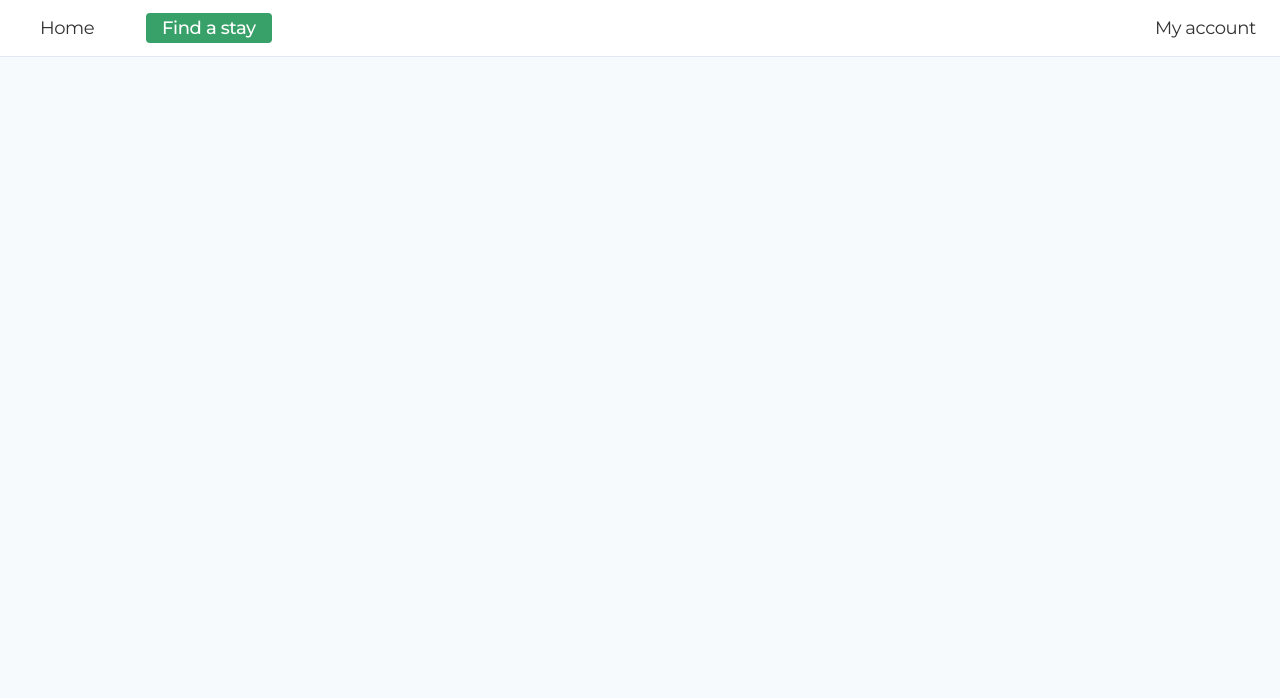
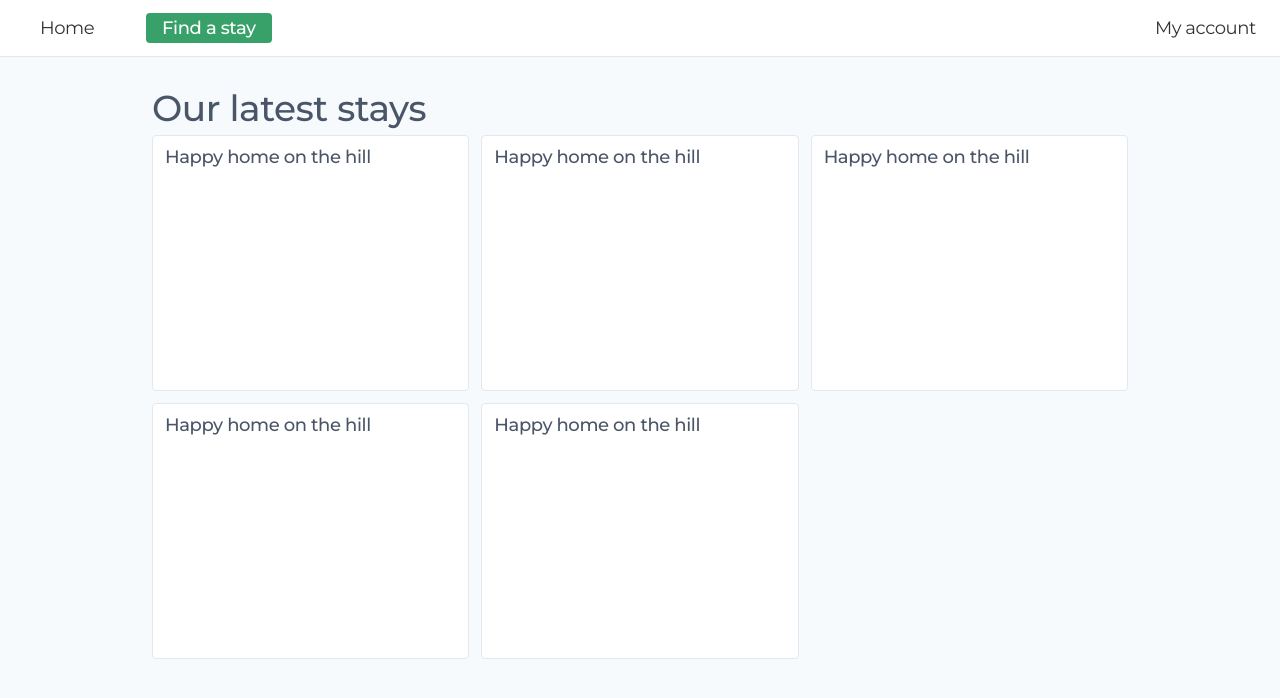
Before and after one commit to brainless/solvex, a React (Create React App) app in the folder webapp/: page / in a window 1280 px wide. Shown: the top 698 px of the page. Built offline with nearby package versions, Linux system fonts and the light colour scheme.

Commit message:
(tasl) WIP Home page and Stays listing small box

```diff
--- a/webapp/src/App.js
+++ b/webapp/src/App.js
@@ -17,6 +17,7 @@ function App() {
     <Fragment>
       <Router>
         <Navbar />
+        <div className="block clear-both" style={{ paddingBottom: "57px" }} />
 
         <Switch>
           <Route path="/search">
--- a/webapp/src/components/Home/index.js
+++ b/webapp/src/components/Home/index.js
@@ -1,5 +1,65 @@
 import React from "react";
 
+import { Section, Hx } from "components/LayoutHelpers";
+import SmallBox from "components/Stay/SmallBox";
+
+const sampleStays = [
+  {
+    id: 82627,
+    name: "Happy home on the hill",
+    roomCount: 3,
+    stayType: "whole_house",
+    totalHeadCount: 5,
+    features: ["ktch", "wamc", "wifi", "fibr", "inet"],
+  },
+  {
+    id: 82627,
+    name: "Happy home on the hill",
+    roomCount: 3,
+    stayType: "whole_house",
+    totalHeadCount: 5,
+    features: ["ktch", "wamc", "wifi", "fibr", "inet"],
+  },
+  {
+    id: 82627,
+    name: "Happy home on the hill",
+    roomCount: 3,
+    stayType: "whole_house",
+    totalHeadCount: 5,
+    features: ["ktch", "wamc", "wifi", "fibr", "inet"],
+  },
+  {
+    id: 82627,
+    name: "Happy home on the hill",
+    roomCount: 3,
+    stayType: "whole_house",
+    totalHeadCount: 5,
+    features: ["ktch", "wamc", "wifi", "fibr", "inet"],
+  },
+  {
+    id: 82627,
+    name: "Happy home on the hill",
+    roomCount: 3,
+    stayType: "whole_house",
+    totalHeadCount: 5,
+    features: ["ktch", "wamc", "wifi", "fibr", "inet"],
+  },
+];
+
+const LatestStays = () => {
+  return (
+    <Section>
+      <Hx size="1">Our latest stays</Hx>
+
+      <div className="grid grid-cols-3 gap-3">
+        {sampleStays.map((stay, i) => (
+          <SmallBox key={`hm-lt-st-${i}`} stay={stay} />
+        ))}
+      </div>
+    </Section>
+  );
+};
+
 export default () => {
-  return <div>Hello</div>;
+  return <LatestStays />;
 };
--- /dev/null
+++ b/webapp/src/components/LayoutHelpers.js
@@ -0,0 +1,85 @@
+import React from "react";
+
+export const Section = ({
+  size = "md",
+  maxWidth = "max-w-screen-lg",
+  children,
+}) => {
+  // The size controls the padding
+  const sizeClass = {
+    xs: "p-4",
+    sm: "p-5",
+    md: "p-6",
+    "": "p-6",
+    lg: "p-8",
+    xl: "p-10",
+    "2xl": "p-12",
+  };
+
+  return (
+    <section>
+      <div className={`${maxWidth} ${sizeClass[size]} m-auto`}>{children}</div>
+    </section>
+  );
+};
+
+export const Hx = ({ size = "3", children }) => {
+  const sizeClass = {
+    1: "text-4xl",
+    2: "text-3xl",
+    3: "text-2xl",
+    4: "text-xl",
+    5: "text-lg",
+    6: "text-md",
+  };
+
+  return React.createElement(
+    `h${size}`,
+    {
+      className: `font-medium text-gray-700 ${sizeClass[size]}`,
+    },
+    children
+  );
+};
+
+export const Button = ({
+  label,
+  size = "md",
+  theme = "primary",
+  active = false,
+  disabled = false,
+  padding = "px-3",
+  margin = "mx-1",
+  rounded = "rounded",
+  attributes,
+  children,
+}) => {
+  let classes = `inline-block text-sm font-semibold leading-loose shadow hover:shadow-sm focus:outline-none ${rounded} ${padding} ${margin}`;
+  if (theme === "primary") {
+    classes =
+      classes + " bg-blue-400 text-gray-800 hover:bg-blue-700 hover:text-white";
+  } else if (theme === "secondary") {
+    classes =
+      classes + " bg-gray-300 text-gray-700 hover:bg-gray-700 hover:text-white";
+  } else if (theme === "info") {
+    classes =
+      classes +
+      (active ? " bg-yellow-400" : " bg-yellow-200") +
+      " text-gray-700 hover:bg-yellow-700 hover:text-white";
+  } else if (theme === "link") {
+    classes = "inline-block font-semibold underline";
+  }
+
+  if (["sm", "md", "lg"].includes(size)) {
+    classes = classes + ` text-${size}`;
+  } else {
+    classes = classes + " text-md";
+  }
+
+  return (
+    <button className={classes} {...attributes} disabled={disabled}>
+      {label}
+      {children}
+    </button>
+  );
+};
--- /dev/null
+++ b/webapp/src/components/Stay/SmallBox.js
@@ -0,0 +1,13 @@
+import React from "react";
+
+import { Hx } from "components/LayoutHelpers";
+
+export default ({ stay }) => {
+  return (
+    <div className="">
+      <div className="rounded border h-64 bg-white px-3 py-2">
+        <Hx size="5">{stay.name}</Hx>
+      </div>
+    </div>
+  );
+};
```
